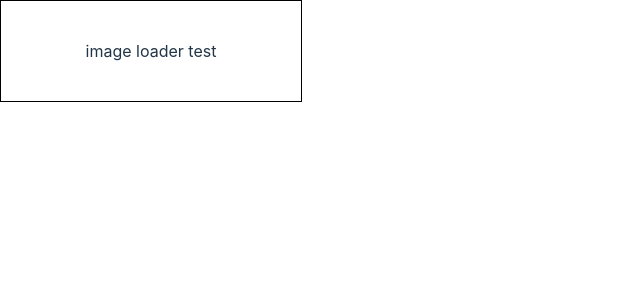
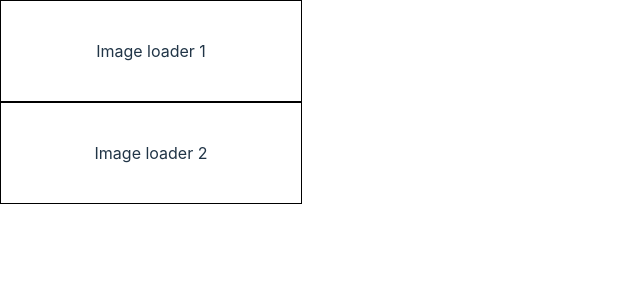
Before and after one commit to descrybe/site_builder, a React (Vite) app: page / in a window 1280 px wide. Shown: the top 300 px of the page, without its empty margins (0-640 px from the left). Built offline with nearby package versions, Linux system fonts and the light colour scheme.

Commit message:
added drag and drop with simple example

```diff
--- a/package.json
+++ b/package.json
@@ -10,12 +10,16 @@
     "preview": "vite preview"
   },
   "dependencies": {
+    "@reduxjs/toolkit": "^1.9.7",
     "classnames": "^2.3.2",
     "react": "^18.2.0",
-    "react-dom": "^18.2.0"
+    "react-beautiful-dnd": "^13.1.1",
+    "react-dom": "^18.2.0",
+    "react-redux": "^8.1.3"
   },
   "devDependencies": {
     "@types/react": "^18.2.15",
+    "@types/react-beautiful-dnd": "^13.1.6",
     "@types/react-dom": "^18.2.7",
     "@typescript-eslint/eslint-plugin": "^6.0.0",
     "@typescript-eslint/parser": "^6.0.0",
--- a/src/App.tsx
+++ b/src/App.tsx
@@ -1,13 +1,49 @@
 import './App.css'
 import SimpleWrapper from './components/ui/wrapper/simpleWrapper'
 import ImageLoader from './components/functional/imageLoader'
+import { DragDropContext, Draggable, Droppable } from 'react-beautiful-dnd'
+
+// TODO: сделать хранилище для всех блоков на странице
 
 function App() {
   return (
     <>
-      <SimpleWrapper isCentered>
-        <ImageLoader></ImageLoader>
-      </SimpleWrapper>
+      <DragDropContext onDragEnd={() => console.log('test')}>
+        <Droppable droppableId='root' type='group'>
+          {(provided) => (
+            <div {...provided.droppableProps} ref={provided.innerRef}>
+              <Draggable draggableId='card1' key='ts1' index={1}>
+                {(provided) => (
+                  <div
+                    {...provided.dragHandleProps}
+                    {...provided.draggableProps}
+                    ref={provided.innerRef}
+                  >
+                    <SimpleWrapper
+                    isCentered
+                  >
+                  <ImageLoader>Image loader 1</ImageLoader>
+                  </SimpleWrapper>
+                  </div>
+                )}
+              </Draggable>
+              <Draggable draggableId='card2' key='ts2' index={2}>
+                {(provided) => (
+                  <div
+                    {...provided.dragHandleProps}
+                    {...provided.draggableProps}
+                    ref={provided.innerRef}
+                  >
+                    <SimpleWrapper isCentered>
+                      <ImageLoader>Image loader 2</ImageLoader>
+                  </SimpleWrapper>
+                  </div>
+                )}
+              </Draggable>
+            </div>
+          )}
+        </Droppable>
+      </DragDropContext>
     </>
   )
 }
--- a/src/components/functional/imageLoader/index.tsx
+++ b/src/components/functional/imageLoader/index.tsx
@@ -1,9 +1,15 @@
-const ImageLoader = () => {
-    return (
-        <div>
-            image loader test
-        </div>
-    )
+import { ReactNode, FC } from "react";
+
+type ImageLoaderProps = {
+  children?: ReactNode
+}
+
+const ImageLoader: FC<ImageLoaderProps> = ({ children }) => {
+  return (
+    <div>
+      <div>{children}</div>
+    </div>
+  )
 }
 
 export default ImageLoader;
--- a/src/components/ui/wrapper/simpleWrapper/index.tsx
+++ b/src/components/ui/wrapper/simpleWrapper/index.tsx
@@ -1,4 +1,4 @@
-import { FC, ReactNode } from 'react'
+import { DragEvent, FC, ReactNode } from 'react'
 import cn from 'classnames'
 import './style.css'
 
@@ -8,8 +8,16 @@ type SimpleWrapperProps = {
 }
 
 const SimpleWrapper: FC<SimpleWrapperProps> = ({ children, isCentered }) => {
+	// TODO: Вынести DnD-функции в общий хук или хелпер
+	const dragEndHandler = (event: DragEvent<HTMLDivElement>): void => {
+		console.log(event)
+	}
+
 	return (
-		<div className='wrapper-container'>
+		<div
+			className='wrapper-container'
+			onDragEnd={e => dragEndHandler(e)}
+		>
 			<div className={cn({
 					'wrapper-content': true,
 					centered: isCentered,
--- a/src/constants/sizes.tsx
+++ b/src/constants/sizes.tsx
@@ -1,5 +1,5 @@
 export enum EWrapperSize {
-    SMALL = '320',
-    MEDIUM = '550',
-    BIG = '640',
+	SMALL = '320',
+	MEDIUM = '550',
+	BIG = '640',
 }
--- a/src/main.tsx
+++ b/src/main.tsx
@@ -1,10 +1,5 @@
-import React from 'react'
 import ReactDOM from 'react-dom/client'
 import App from './App.tsx'
 import './index.css'
 
-ReactDOM.createRoot(document.getElementById('root')!).render(
-  <React.StrictMode>
-    <App />
-  </React.StrictMode>,
-)
+ReactDOM.createRoot(document.getElementById('root')!).render(<App />)
```
Also changed, not shown: src/components/ui/wrapper/simpleWrapper/style.css (indentation only), 2 other files (tests, documents, lock files or other folders).
